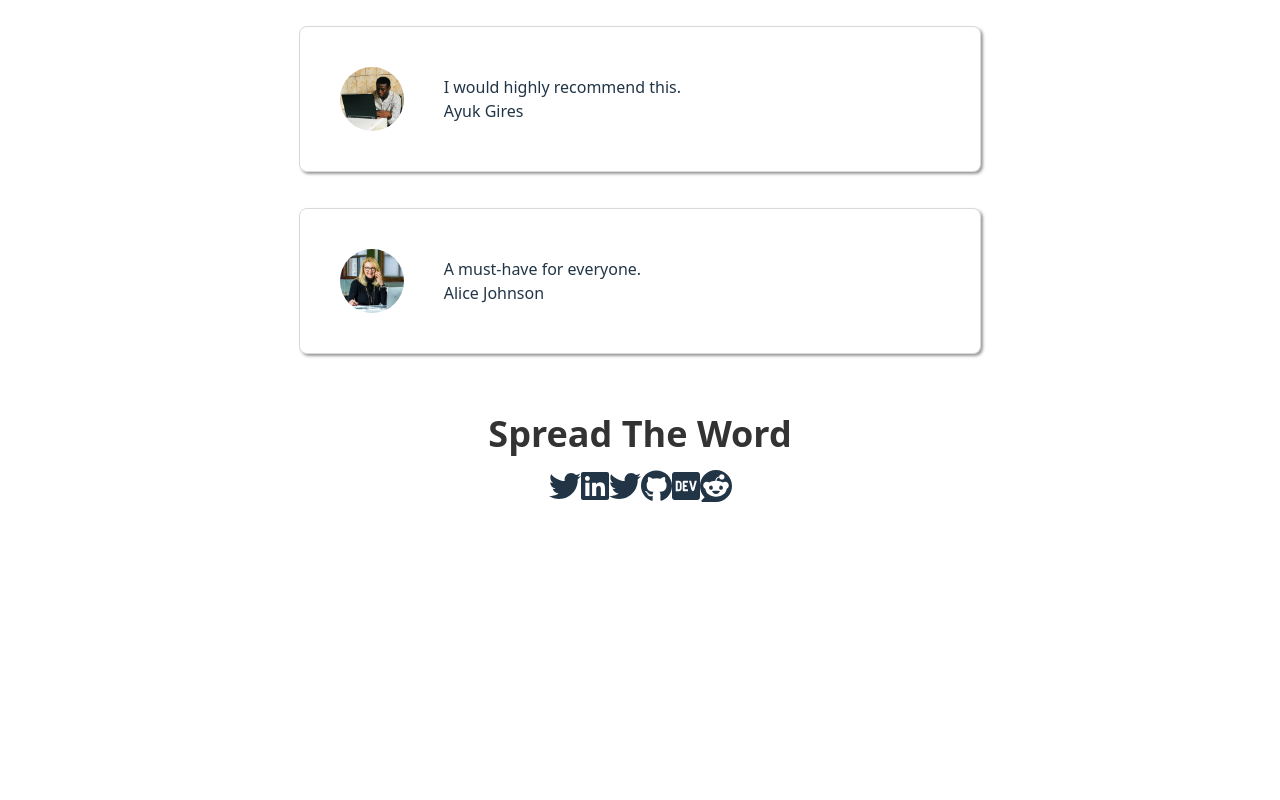
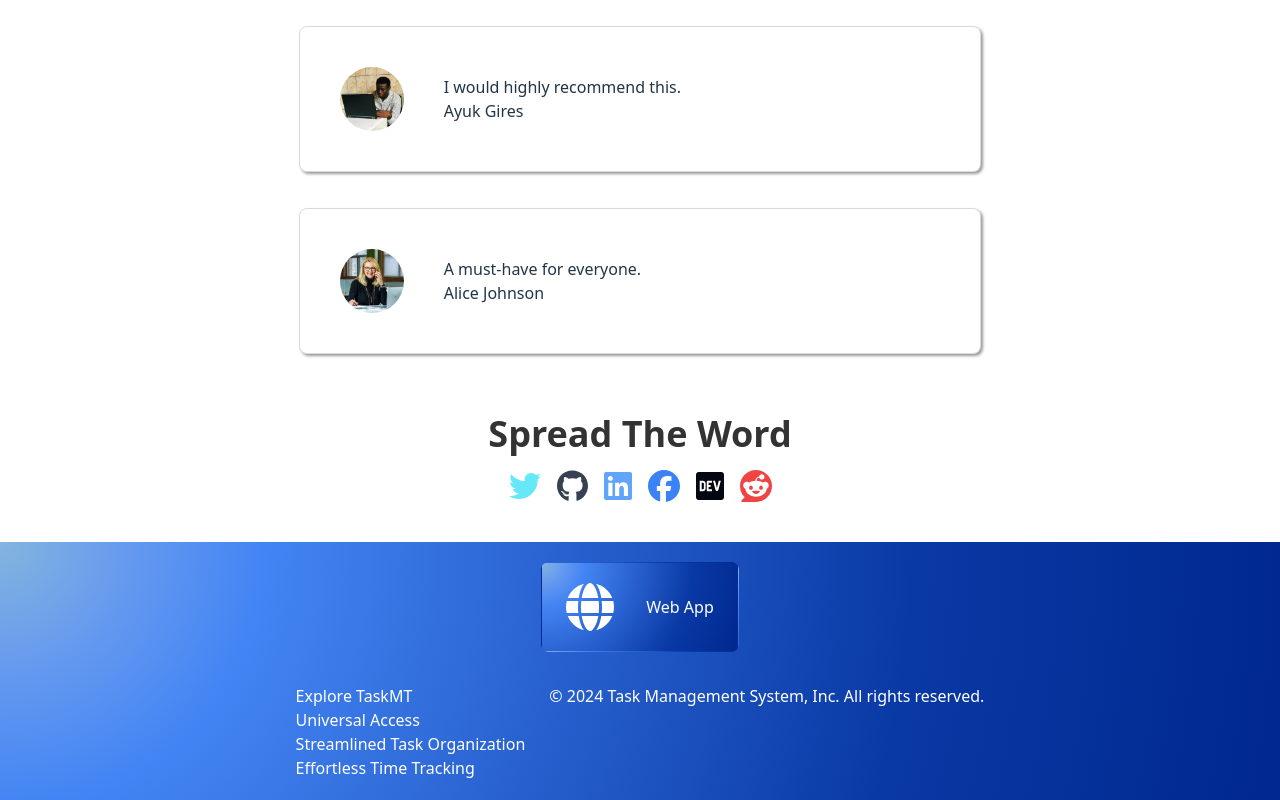
Before and after one commit to Vanessa082/TaskMT, a React (Vite) app in the folder TaskMT_frontend/: page / in a window 1280 px wide. Shown: the part 1762-2562 px from the top of the page. Before the commit the page ends 2304 px from the top, so only its background shows below. Built offline with nearby package versions, Linux system fonts and the light colour scheme.

Commit message:
completed the footer section stledd it

```diff
--- a/TaskMT_frontend/package.json
+++ b/TaskMT_frontend/package.json
@@ -12,7 +12,7 @@
   "dependencies": {
     "@fortawesome/fontawesome-svg-core": "^6.6.0",
     "@fortawesome/free-brands-svg-icons": "^6.6.0",
-    "@fortawesome/free-solid-svg-icons": "^6.5.2",
+    "@fortawesome/free-solid-svg-icons": "^6.6.0",
     "@fortawesome/react-fontawesome": "^0.2.2",
     "lucide-react": "^0.408.0",
     "react": "^18.3.1",
--- a/TaskMT_frontend/src/Component/Common/footer.jsx
+++ b/TaskMT_frontend/src/Component/Common/footer.jsx
@@ -1,7 +1,25 @@
-export default function Footer () {
+import { FontAwesomeIcon } from "@fortawesome/react-fontawesome"
+import { faGlobe } from "@fortawesome/free-solid-svg-icons"
+
+export default function Footer() {
     return (
-        <footer className="w-full px-6 py-5 gap-8 flex items-center justify-between text-text-color-1 bg-custom-gradient transition-all duration-300 ease-custom-cubic">
+        <footer className="w-full  px-6 py-5 gap-8 flex flex-col items-center  text-text-color-1 bg-custom-gradient transition-all duration-300 ease-custom-cubic">
 
+            <button className="px-6 py-5 gap-8 flex items-center  text-text-color-1 bg-custom-gradient transition-all duration-300 ease-custom-cubic">
+            <FontAwesomeIcon icon={faGlobe} size="3x" />
+                Web App
+            </button>
+            <div className="flex justify-between gap-6">
+            <div class=" ">
+                <h4>Explore TaskMT</h4>
+                <ul>
+                    <li><a href="#">Universal Access</a></li>
+                    <li><a href="#">Streamlined Task Organization</a></li>
+                    <li><a href="#">Effortless Time Tracking</a></li>
+                </ul>
+            </div>
+            <p>© 2024 Task Management System, Inc. All rights reserved.</p>
+            </div>
         </footer>
     )
 }
--- a/TaskMT_frontend/src/Pages/landing-page/Landing-page.jsx
+++ b/TaskMT_frontend/src/Pages/landing-page/Landing-page.jsx
@@ -1,3 +1,4 @@
+import Footer from "../../Component/Common/footer";
 import Navbar from "../../Component/Spercific/Navbar/Navbar";
 import Herosection from "./heroSection";
 import Subscribe from "./subscribe";
@@ -14,6 +15,7 @@ export default function LandingPage() {
                <Tblog/>
                <Subscribe />
                <Testimonial />
+               <Footer />
             </main>
 
             <footer className=""></footer>
--- a/TaskMT_frontend/src/Pages/landing-page/testimonial.jsx
+++ b/TaskMT_frontend/src/Pages/landing-page/testimonial.jsx
@@ -4,7 +4,6 @@ import img3 from "../../../public/assets/img3.jpg"
 import { FontAwesomeIcon } from "@fortawesome/react-fontawesome";
 import { faLinkedin, faFacebook, faTwitter, faGithub, faDev, faReddit } from '@fortawesome/free-brands-svg-icons';
 
-export default function Testimonial() {
 const TestimonialItems = [
     {
         image: img1,
@@ -29,6 +28,7 @@ export default function Testimonial() {
     },
 ];
 
+export default function Testimonial() {
     return (
         <div className="flex flex-col items-center py-10">
             <h2 className="text-text-color-2 text-4xl font-sans text-center font-bold pb-4">What People Say about TaskMT</h2>
@@ -47,13 +47,13 @@ export default function Testimonial() {
 
             <div className="flex flex-col items-center">
                 <h2 className="text-text-color-2 text-4xl font-sans text-center font-bold pb-4">Spread The Word</h2>
-                <div className="flex">
-                    <FontAwesomeIcon icon={faTwitter} size="2x" className="bg-icon-twitter"/>
-                    <FontAwesomeIcon icon={faLinkedin} size="2x" className="bg-icon-linkedin"/>
-                    <FontAwesomeIcon icon={faTwitter} size="2x" className="b"/>
-                    <FontAwesomeIcon icon={faGithub} size="2x" />
-                    <FontAwesomeIcon icon={faDev} size="2x" />
-                    <FontAwesomeIcon icon={faReddit} size="2x" />
+                <div className="flex item-center justify-between gap-4">
+                    <FontAwesomeIcon icon={faTwitter} size="2x" className="text-cyan-300" />
+                    <FontAwesomeIcon icon={faGithub} size="2x" className="text-gray-700" />
+                    <FontAwesomeIcon icon={faLinkedin} size="2x" className="text-blue-400" />
+                    <FontAwesomeIcon icon={faFacebook} size="2x" className="text-blue-500" />
+                    <FontAwesomeIcon icon={faDev} size="2x" className="text-gray-950" />
+                    <FontAwesomeIcon icon={faReddit} size="2x" className="text-red-500"/>
                 </div>
             </div>
         </div>
--- a/TaskMT_frontend/src/index.css
+++ b/TaskMT_frontend/src/index.css
@@ -16,7 +16,7 @@
   --icon-linkedin: #0077B5;
   --icon-github: #333;
   --icon-dev: #0A0A0A;
-  --icon-reddit: #FF4500;
+  --icon-reddit: rgb(255, 69, 0);
 }
 
 
@@ -33,7 +33,6 @@ h1 {
   font-size: 3.2em;
   line-height: 1.1;
 }
-
 button {
   border-radius: 8px;
   border: 1px solid transparent;
```
Also changed, not shown: 1 other file (tests, documents, lock files or other folders). Lines whose indentation alone changed are shown as unchanged.
